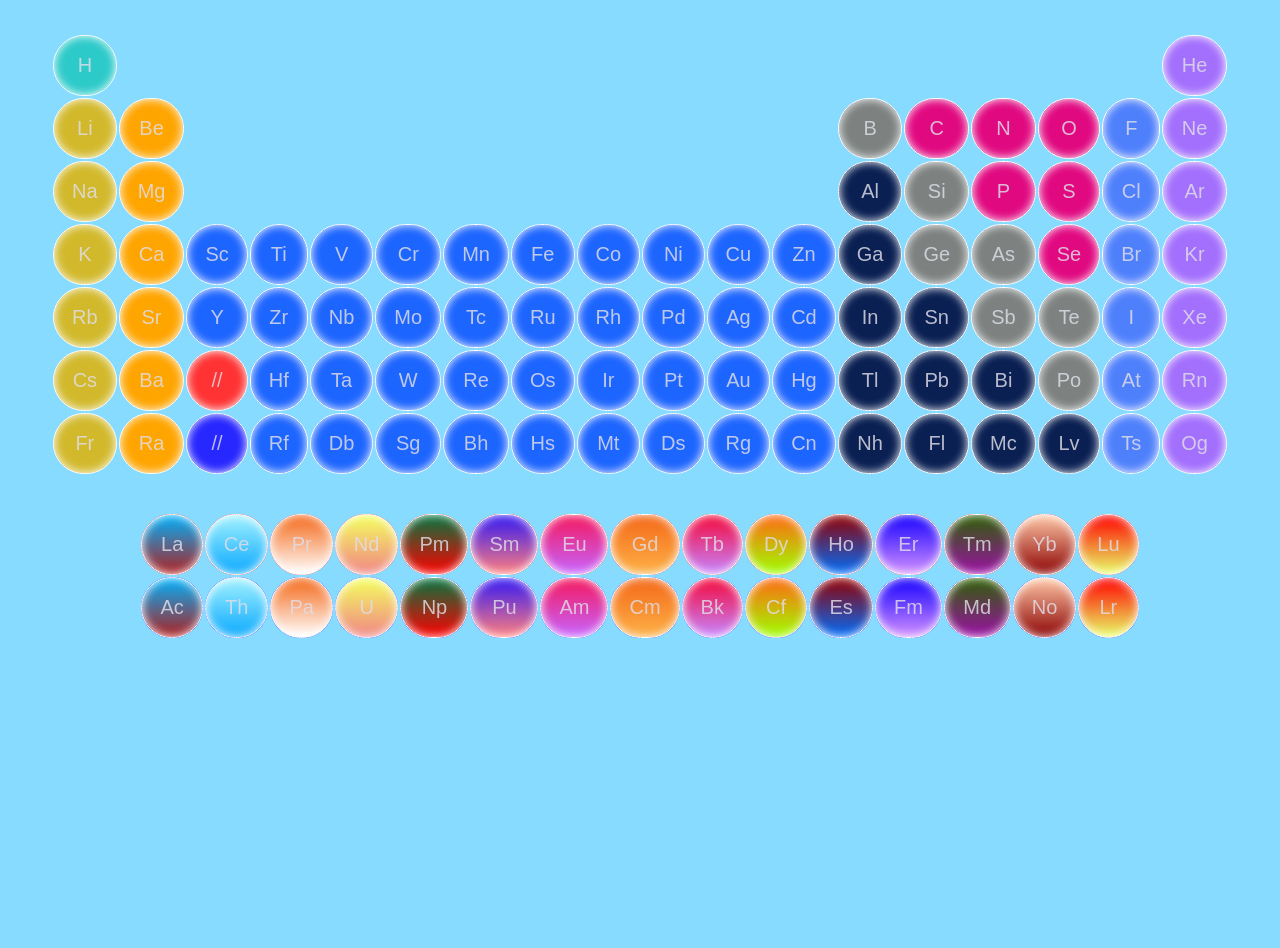
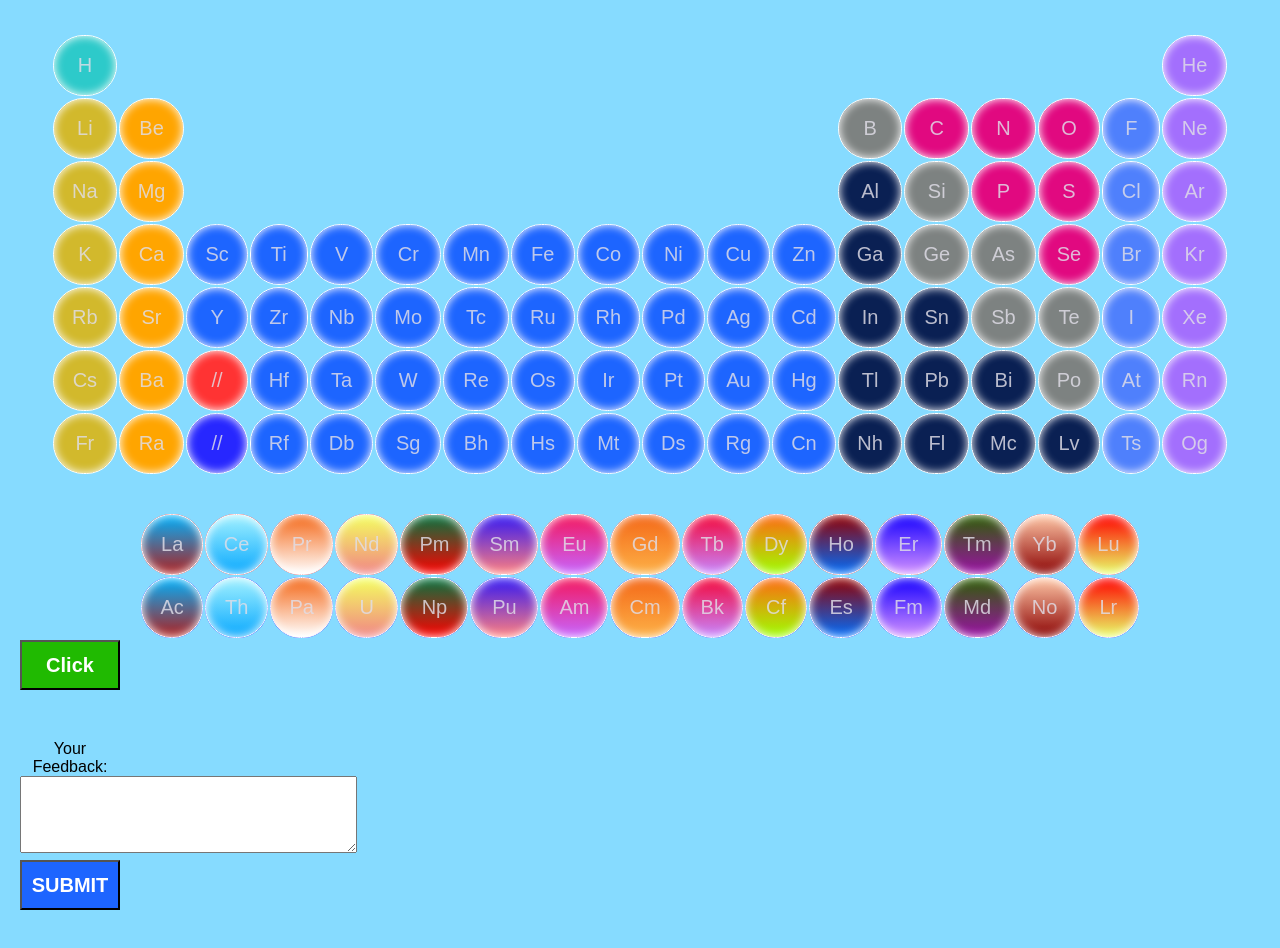
Before and after one commit to HassaanFarid994/2nd_Periodic_Table, a plain HTML site: page index.html in a window 1280 px wide. Shown: the part 78-1026 px from the top of the page. Before the commit the page ends 800 px from the top, so only its background shows below. Drawn offline with Linux system fonts and the light colour scheme.

Commit message:
i use javacript

```diff
--- /dev/null
+++ b/app.js
@@ -0,0 +1,10 @@
+function Has(){
+    alert("Thankyou for The visiting My Periodic_Table")
+    alert("Give your feeback Thankyou")
+}
+
+
+function Maj(){
+    // alert("Thankyou for The visiting My Periodic_Table")
+    alert("Thankyou For Your Feedback")
+}
--- a/index.html
+++ b/index.html
@@ -9,21 +9,28 @@
 </head>
 
 <body>
-        <header id="period"><h1>Periodic Table</h1></header>
+    <header id="period">
+        <h1>Periodic Table</h1>
+    </header>
     <br /><br /><br />
 
     <table style="margin: auto;">
         <tr>
-            <th data-col="1" class="hidro" style="background:rgb(45, 202, 202); background: linear-gradient(45deg, rgb(45, 202, 202), rgb(45, 202, 202));">
+            <th data-col="1" class="hidro"
+                style="background:rgb(45, 202, 202); background: linear-gradient(45deg, rgb(45, 202, 202), rgb(45, 202, 202));">
                 <abbr title="Hydrogen">H</abbr>
             </th>
-            <th data-col="2" colspan="16" id="space" style="background:rgb(254, 255, 218); background: linear-gradient(45deg, rgb(254, 255, 218), rgb(254, 255, 218));"></th>
-            <th data-col="18" class="purple" style="background:#a36ffd; background: linear-gradient(45deg, #a36ffd, #a36ffd);">
+            <th data-col="2" colspan="16" id="space"
+                style="background:rgb(254, 255, 218); background: linear-gradient(45deg, rgb(254, 255, 218), rgb(254, 255, 218));">
+            </th>
+            <th data-col="18" class="purple"
+                style="background:#a36ffd; background: linear-gradient(45deg, #a36ffd, #a36ffd);">
                 <abbr title="Helium">He</abbr>
             </th>
         </tr>
         <tr>
-            <th class="yellow" style="background:rgb(210, 185, 44); background: linear-gradient(45deg, rgb(210, 185, 44), rgb(210, 185, 44));">
+            <th class="yellow"
+                style="background:rgb(210, 185, 44); background: linear-gradient(45deg, rgb(210, 185, 44), rgb(210, 185, 44));">
                 <abbr title="Lithium">Li</abbr>
             </th>
             <th class="orange" style="background:orange; background: linear-gradient(45deg,orange, orange);">
@@ -398,6 +405,20 @@
             </th>
         </tr>
     </table>
+
+    <p class="my-paragraph">
+        <button class="my-button" onclick="Has()"><b>Click</b></button>
+    </p>
+
+
+    <p class="my-paragraph">
+        <label for="feedback">Your Feedback:</label><br>
+        <textarea id="feedback" name="feedback" rows="5" cols="40" required></textarea><br><br>
+    </p>
+    <p class="Ma">
+        <button class="Majid" onclick="Maj()"><b>SUBMIT</b></button>
+    </p>
 </body>
+<script src="app.js"></script>
 
 </html>
--- a/style.css
+++ b/style.css
@@ -40,13 +40,14 @@ body {
     padding: 20px;
 }
 
+
 /*
 
 #ptable{
     /* background-color: #9c1371; light blue */
 /* box-shadow: 0px 2px 4px 4px black;
-}
- */
+    }
+    */
 table {
 
     /* border-collapse: collapse; */
@@ -73,9 +74,39 @@ table {
 
 /* .center-table tr:nth-child(even) {
     background-color: #f9f9f9;
-} */
+    } */
 
-abbr{
+
+.my-paragraph {
+    margin: 0px 1100px 0px 0px;
+    width: 100px;
+    height: 100px;
+    /* background-color: lightgray; */
+}
+
+.my-button {
+    font-size: 20px;
+    color: #fff;
+    background-color:#20ba01;
+    width: 100px;
+    height: 50px;
+}
+
+.Ma{
+    margin: 20px 1100px 0px 0px;
+    width: 0px;
+    height: 100px;
+}
+
+.Majid{
+    font-size: 20px;
+    color: #fff;
+    background-color: #1d65ff;
+    width: 100px;
+    height: 50px;
+}
+
+abbr {
     text-decoration: none;
 }
 
```
